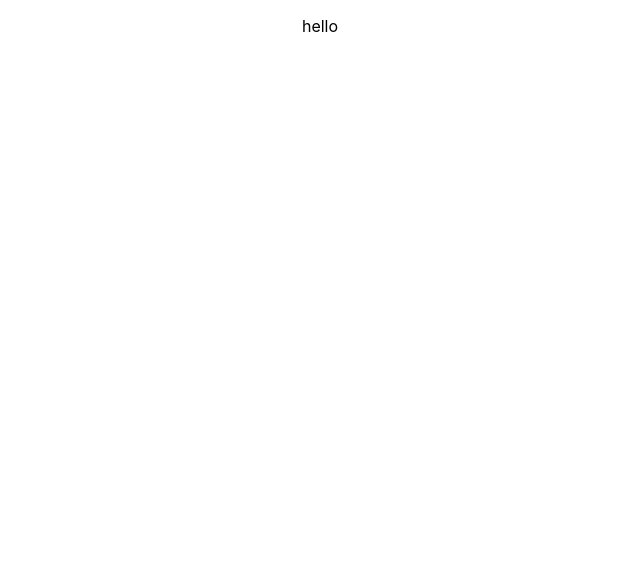
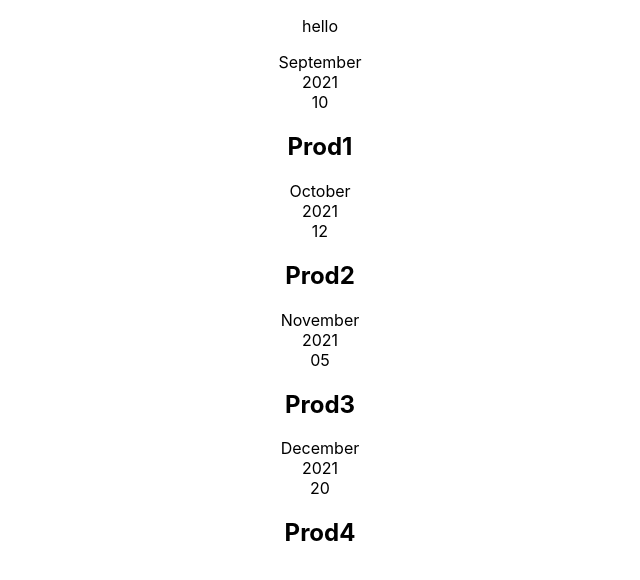
Before and after one commit to SAKSham197/React, a React (Create React App) app in the folder React_basics_2/: page / in a window 1280 px wide. Shown: the top 580 px of the page, without its empty margins (320-960 px from the left). Built offline with nearby package versions, Linux system fonts and the light colour scheme.

Commit message:
children spelling corrected

```diff
--- a/React_basics_2/src/components/Card.js
+++ b/React_basics_2/src/components/Card.js
@@ -3,7 +3,7 @@ import React from 'react'
  const Card = (props) => {
   return (
     <div>
-        {props.chidren}
+        {props.children}
     </div>
   )
 }
```
